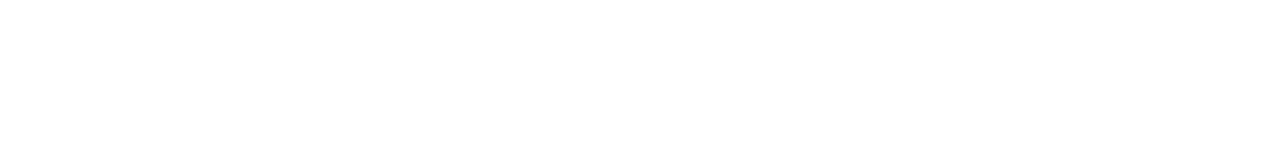
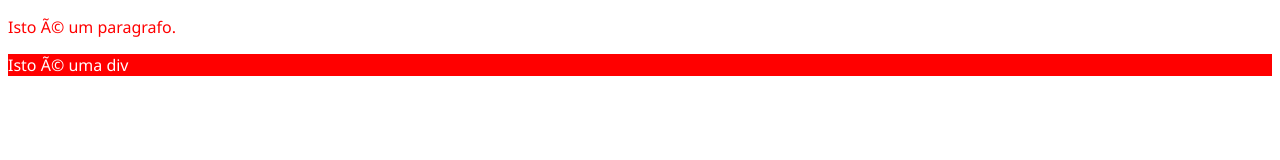
Before and after one commit to Gustavo2003lr/pbr-diw-4963101, a plain HTML site: page index.html in a window 1280 px wide. Drawn offline with Linux system fonts and the light colour scheme.

Commit message:
Exemplo1

```diff
--- /dev/null
+++ b/estilo.css
@@ -0,0 +1,13 @@
+*{
+    font-size: 16px;
+    font-family: 'Segoe UI', Tahoma, Geneva, Verdana, sans-serif;
+}
+
+p{
+    color: green;
+}
+
+div{
+    color: white;
+    background-color: red;
+}
--- a/index.html
+++ b/index.html
@@ -1,9 +1,23 @@
 <!DOCTYPE html>
 <html>
 
+<head>
+    <title> Exemplo1</title>
+    <meta charset="urf8">
+    <link rel="stylesheet" href="estilo.css">
+    <style>
+        p{
+            color: blue;
+        }
+    </style>
 </head>
-    <title> Exemplo1</title>
+
 <body>
-
+    <p style="color: red">
+        Isto é um paragrafo.
+    </p>
+    <div id="Primeira div">
+        Isto é uma div
+    </div>
 </body>
 </html>
```
